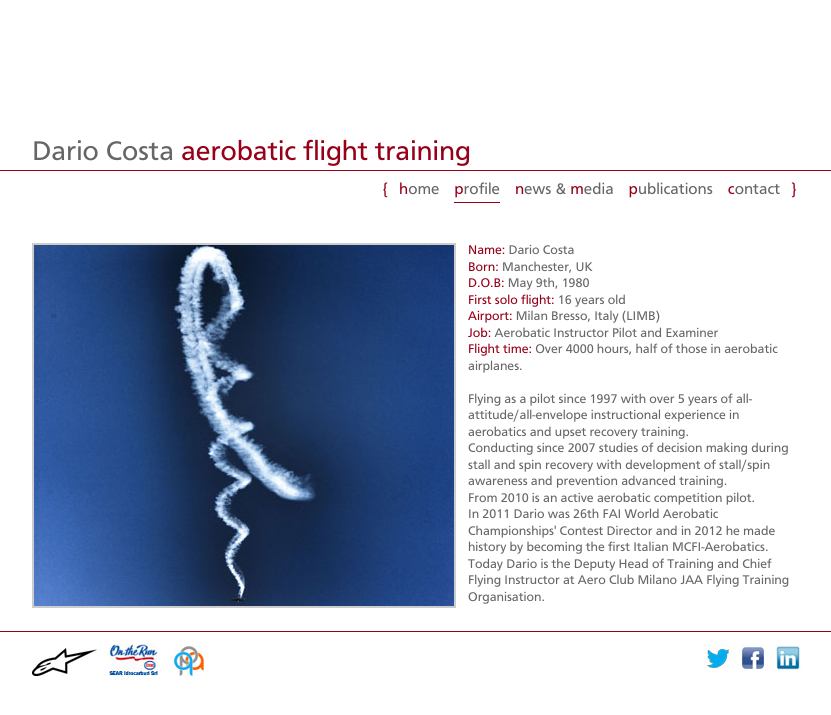
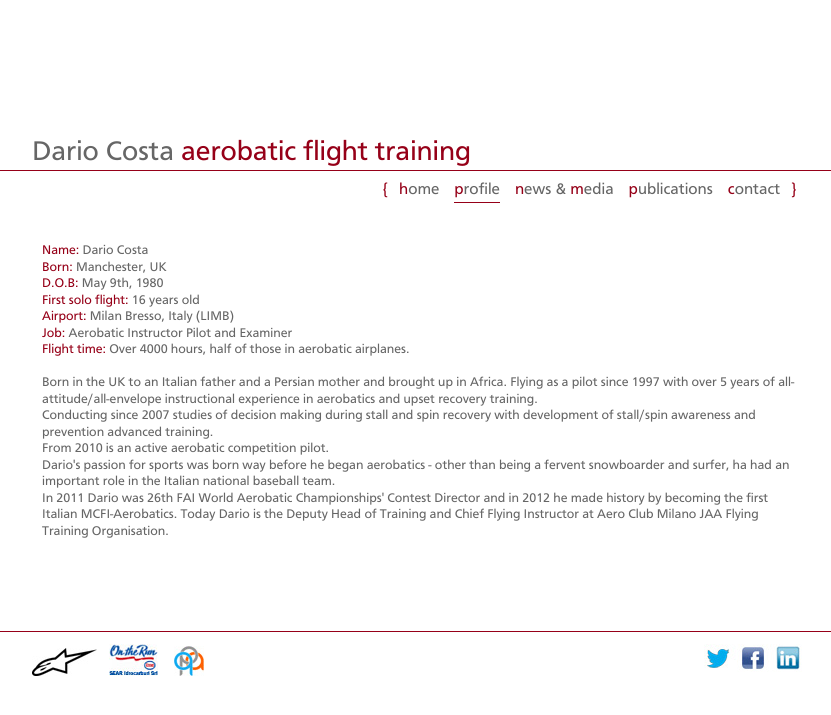
Before and after one commit to chaosgate82/costa, a PHP site: page /profile.php in a window 1280 px wide. Shown: the top 715 px of the page, without its empty margins (225-1056 px from the left). Run offline with PHP 8.4, Linux system fonts and the light colour scheme.

Commit message:
modifica richiesta
tolta l'immagine e aggiunto testo

```diff
--- a/profile.php
+++ b/profile.php
@@ -26,8 +26,8 @@ In 2011 Dario was 26th FAI World Aerobatic Championships' Contest Director and i
     </div></a>
   <a href="profile.php"> <div class="item_menu underlineRed"> <span class="red">p</span>rofile</div></a><a href="news.php"><div class="item_menu"><span class="red">n</span>ews & <span class="red">m</span>edia</div></a><a href="publications.php"><div class="item_menu"><span class="red">p</span>ublications</div></a>
   <a href="contatti.php"> <div class="item_menu spacer "><span class="red">c</span>ontact</div></a></span><span class="red spacer">}</span></div>
-    <img class="img_contatti" style="margin:30px 0 0 0" src="profile.jpg" alt="Dario Costa"/>
-    <div class="text_contatti" style="height:373px;">
+
+    <div class="text_contatti" style="height:373px; width:auto;">
  <span class="red">Name:</span> Dario Costa<br />
 <span class="red">Born:</span> Manchester, UK<br />
 <span class="red">D.O.B:</span> May 9th, 1980<br />
@@ -35,12 +35,13 @@ In 2011 Dario was 26th FAI World Aerobatic Championships' Contest Director and i
 <span class="red">Airport:</span> Milan Bresso, Italy (LIMB)<br />
 <span class="red">Job:</span> Aerobatic Instructor Pilot and Examiner<br />
 <span class="red">Flight time:</span> Over 4000 hours, half of those in aerobatic airplanes.<br /><br />
-
+Born in the UK to an Italian father and a Persian mother and brought up in Africa.
 Flying as a pilot since 1997 with over 5 years of all-attitude/all-envelope
 instructional experience in aerobatics and upset recovery training.<br />
 Conducting since 2007 studies of decision making during stall and spin
 recovery with development of stall/spin awareness and prevention advanced
 training.<br /> From 2010 is an active aerobatic competition pilot.<br />
+Dario's passion for sports was born way before he began aerobatics - other than being a fervent snowboarder and surfer, ha had an important role in the Italian national baseball team.<br />
 In 2011 Dario was 26th FAI World Aerobatic Championships' Contest
 Director and in 2012 he made history by becoming the first Italian
 MCFI-Aerobatics. Today Dario is the Deputy Head of Training and Chief Flying Instructor at Aero Club Milano JAA Flying Training Organisation.
```
